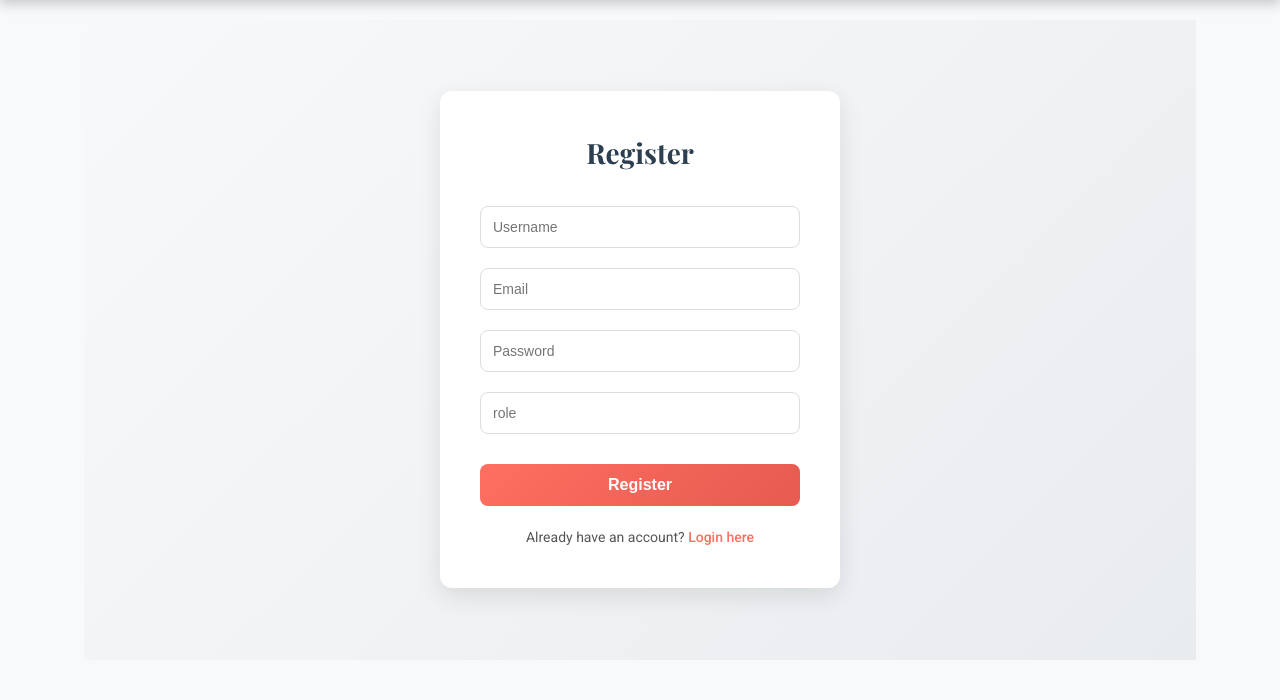
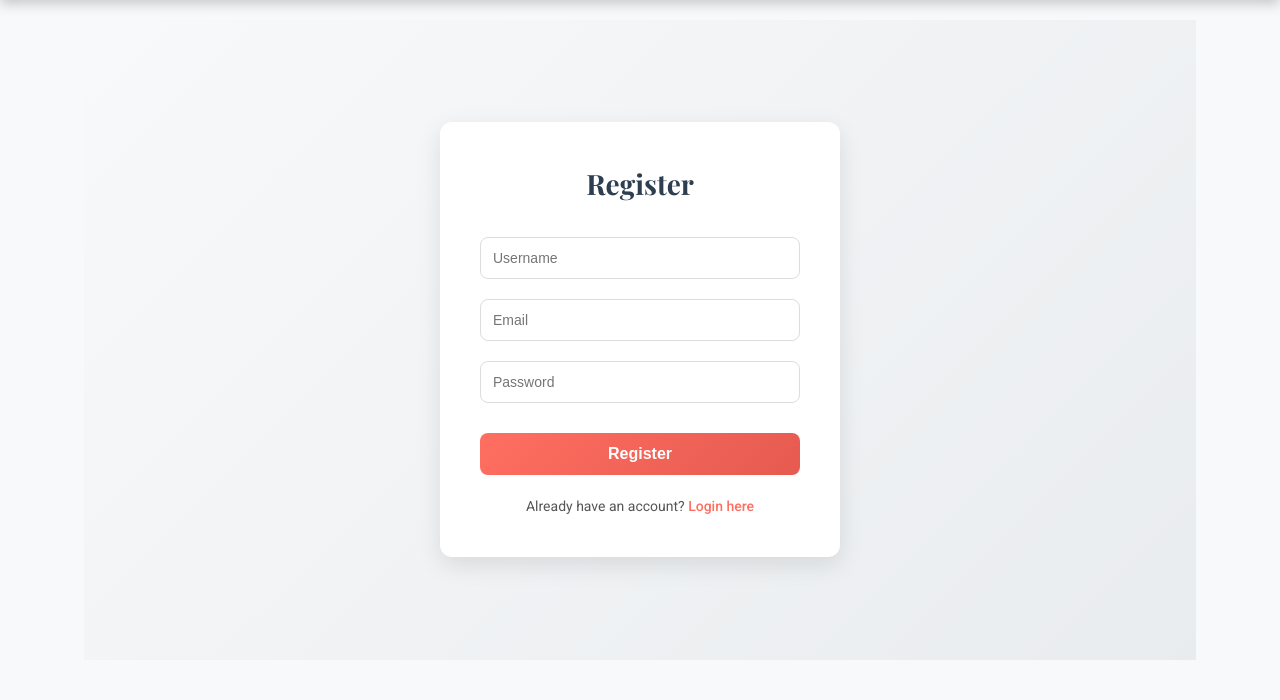
Before and after one commit to anshuman365/backend, a Flask app: page /register in a window 1280 px wide. Shown: the part 85-785 px from the top of the page. Run offline with Flask 3, Linux system fonts and the light colour scheme; parts of the project's set-up code (start-up, migrations or seed data) failed here and were passed over.

Commit message:
Internal Process

```diff
--- a/app/routes.py
+++ b/app/routes.py
@@ -34,15 +34,15 @@ def register():
         username = request.form["username"]
         email = request.form["email"]
         password = bcrypt.generate_password_hash(request.form["password"]).decode('utf-8')
-        role=request.form["role"]
-        user = User(username=username, email=email, password=password,role=role)
+
+        user = User(username=username, email=email, password=password)
         db.session.add(user)
         db.session.commit()
         flash("Registration successful!", "success")
         return redirect(url_for('main.login'))
     return render_template("auth/register.html")
 
-@main.route("/login", method=["GET", "POST"])
+@main.route("/login", methods=["GET", "POST"])
 def login():
     if request.method == "POST":
         email = request.form["email"]
--- a/app/templates/auth/register.html
+++ b/app/templates/auth/register.html
@@ -7,7 +7,7 @@
             <input type="text" name="username" placeholder="Username" required>
             <input type="email" name="email" placeholder="Email" required>
             <input type="password" name="password" placeholder="Password" required>
-            	<input type="role" name="role" placeholder="role" required>
+
             <button type="submit">Register</button>
         </form>
         <p>Already have an account? <a href="{{ url_for('main.login') }}">Login here</a></p>
```
